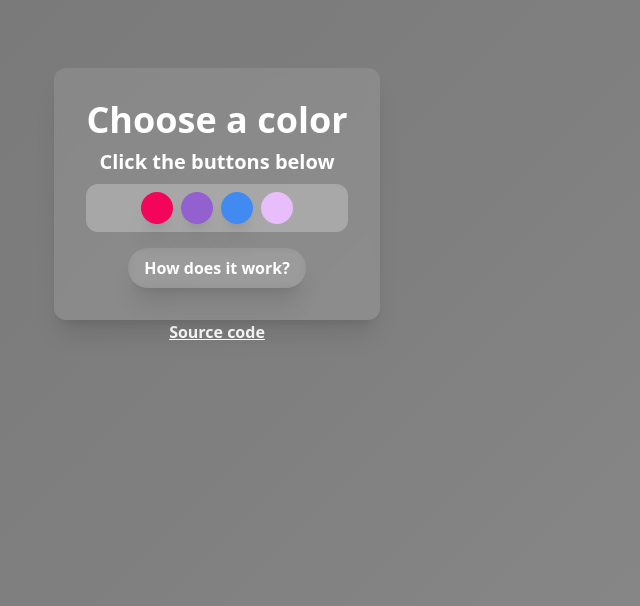
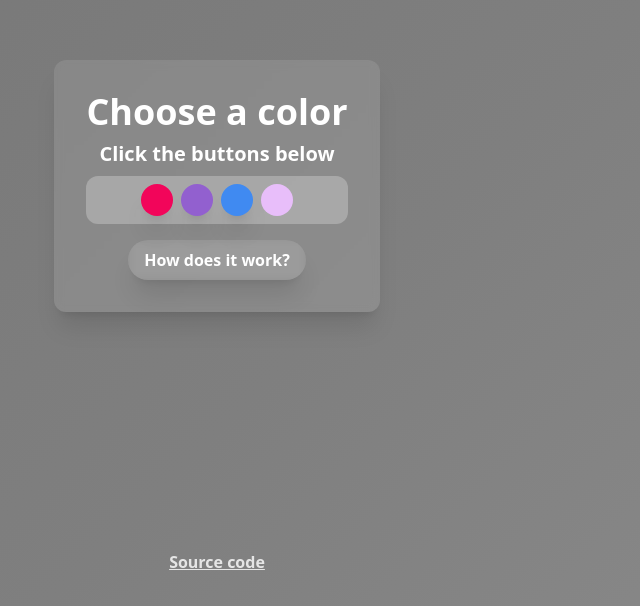
Before and after one commit to ahmedbda/web-gradient-picker, a React (Vite) app: page / in a window 1280 px wide. Shown: the part 194-800 px from the top of the page, without its empty margins (423-1063 px from the left). Built offline with nearby package versions, Linux system fonts and the light colour scheme.

Commit message:
fixed footer that was too high

```diff
--- a/src/App.jsx
+++ b/src/App.jsx
@@ -12,7 +12,9 @@ function App() {
   };
 
   return (
-    <div className={`min-h-screen flex flex-col items-center justify-center ${currentBackground}`}>
+    <div className={`min-h-screen flex flex-col items-center justify-between p-4 ${currentBackground}`}>
+
+      <div className="flex-grow flex items-center justify-center">
         <div className="bg-white/10 backdrop-blur-sm p-8 rounded-xl shadow-xl text-center relative">
           <h1 className="text-4xl text-white font-bold text-title mb-2">
             Choose a color
@@ -22,27 +24,22 @@ function App() {
           </p>
 
           <div className="flex rounded-xl bg-white/25 justify-center gap-2 mt-2">
-
             <button
               onClick={() => setCurrentBackground(backgroundThemes.pink)}
               className="w-8 h-8 rounded-full bg-pinkbtn shadow-xl mt-2 mb-2">
             </button>
-
             <button
               onClick={() => setCurrentBackground(backgroundThemes.purple)}
               className="w-8 h-8 rounded-full bg-purplebtn shadow-xl mt-2 mb-2">
             </button>
-
             <button
               onClick={() => setCurrentBackground(backgroundThemes.blue)}
               className="w-8 h-8 rounded-full bg-bluebtn shadow-xl mt-2 mb-2">
             </button>
-
             <button
               onClick={() => setCurrentBackground(backgroundThemes.rainbow)}
               className="w-8 h-8 bg-rainbowbtn rounded-full mt-2 mb-2">
             </button>
-
           </div>
 
           <div className="relative inline-block">
@@ -61,12 +58,18 @@ function App() {
                 Click on the buttons above this one to<br />change the page's background gradient!
                 <div className="absolute w-2 h-2 bg-gray-800/90 backdrop-blur-sm transform rotate-45 top-[-4px] left-1/2 -translate-x-1/2"></div>
               </div>
-        )}<br />
+            )}
+          </div>
+        </div>
       </div>
 
-      </div>
-      <footer>
-    <p> <a className="text-descriptiontext text-white font-semibold text-l underline" href="https://github.com/ahmedbda/web-gradient-picker"> Source code </a> </p>
+      <footer className="w-full text-center pb-4">
+        <p>
+          <a className="text-descriptiontext text-white font-semibold text-l underline opacity-80 hover:opacity-100 transition-opacity"
+             href="https://github.com/ahmedbda/web-gradient-picker">
+            Source code
+          </a>
+        </p>
       </footer>
     </div>
   );
```
Lines whose indentation alone changed are shown as unchanged.
